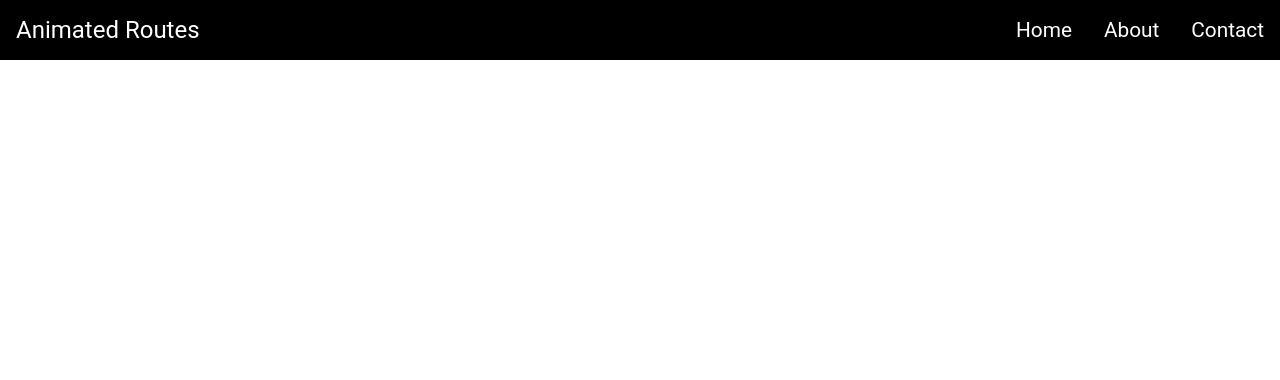
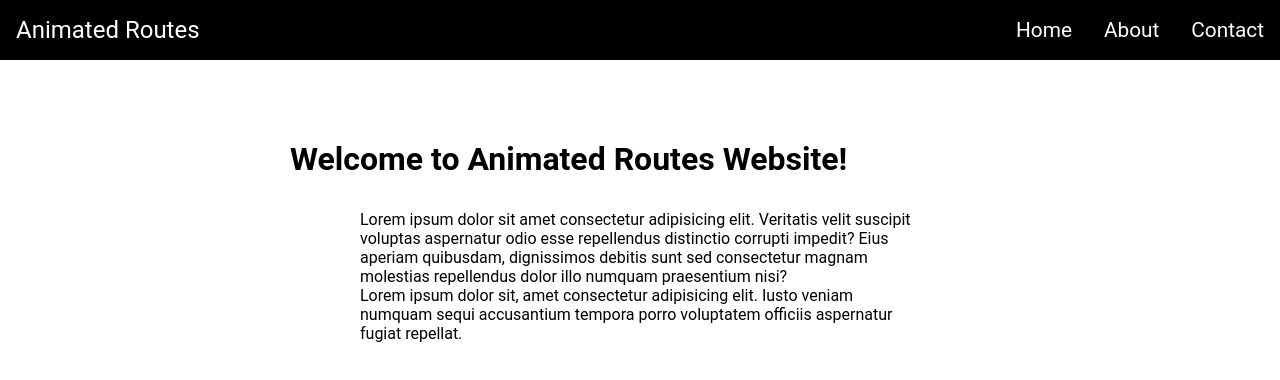
Before and after one commit to wojtek99955/framer-motion-routes-animation, a React (Create React App) app: page / in a window 1280 px wide. Shown: the top 380 px of the page. Built offline with nearby package versions, Linux system fonts and the light colour scheme.

Commit message:
Home added

```diff
--- a/src/App.js
+++ b/src/App.js
@@ -1,12 +1,14 @@
 import { GlobalStyle } from "./assets/globalStyles";
 import styled from "styled-components";
 import Header from "./components/Header";
+import Home from "./components/Home";
 
 function App() {
   return (
     <div className="App">
       <GlobalStyle />
       <Header />
+      <Home />
     </div>
   );
 }
--- /dev/null
+++ b/src/components/Home.js
@@ -0,0 +1,41 @@
+import styled from "styled-components";
+
+const Container = styled.div`
+  margin-top: 5rem;
+`;
+const Wrapper = styled.div`
+  max-width: 700px;
+  margin: auto;
+  h1 {
+    margin-bottom: 2rem;
+  }
+  p {
+    width: 80%;
+
+    margin: auto;
+  }
+`;
+
+function Home() {
+  return (
+    <Container>
+      <Wrapper>
+        <h1>Welcome to Animated Routes Website!</h1>
+        <p>
+          Lorem ipsum dolor sit amet consectetur adipisicing elit. Veritatis
+          velit suscipit voluptas aspernatur odio esse repellendus distinctio
+          corrupti impedit? Eius aperiam quibusdam, dignissimos debitis sunt sed
+          consectetur magnam molestias repellendus dolor illo numquam
+          praesentium nisi?
+        </p>
+        <p>
+          Lorem ipsum dolor sit, amet consectetur adipisicing elit. Iusto veniam
+          numquam sequi accusantium tempora porro voluptatem officiis aspernatur
+          fugiat repellat.
+        </p>
+      </Wrapper>
+    </Container>
+  );
+}
+
+export default Home;
```
